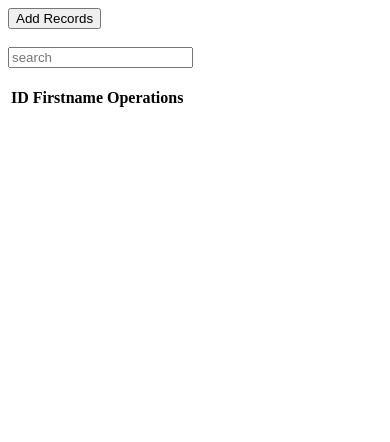
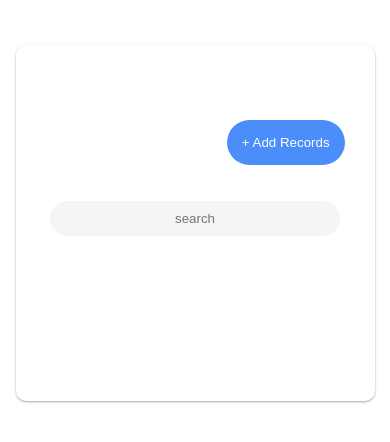
Before and after one commit to darwin1501/Basic-AJAX-CRUD-on-php, a PHP site: page /ajax/ in a window 390 px wide. Shown: the top 442 px of the page. Run offline with PHP 8.4, Linux system fonts and the light colour scheme; data that the repository does not hold is empty.

Commit message:
add some changes

```diff
--- /dev/null
+++ b/css/breakpoints.css
@@ -0,0 +1,134 @@
+
+
+
+@media screen and (min-width: 320px){
+  .add-container{
+    display: flex;
+    align-items: center;
+    justify-content: flex-end;
+  }
+  .card{
+    width: 80%;
+    padding: 8%;
+    margin: 10% auto;
+    display: flex;
+    align-items: center;
+    justify-content: center;
+  }
+  .content{
+    width: 100%;
+    margin: 15% auto;
+  }
+  .modal-content{
+    width: 60%; /* Could be more or less, depending on screen size */
+    height: 50%;
+  }
+  .search-container{
+    width: 100%;
+    display: flex;
+    align-items: center;
+    justify-content: center;
+  }
+  .search-txt{
+    width: 90%;
+    margin: auto;
+  }
+  table{
+    /* width: 100%; */
+    width: 300px;
+    margin: 5% 0;
+    font-size: 14px;
+  }
+  .table-container{
+    width: 100%;
+  }
+  td{
+    padding-left: 60px;
+  }
+   th, td {
+   text-align: center;
+   padding: 10px;
+ }
+}
+@media screen and (min-width: 400px){
+  .close{
+    margin-top: -10%;
+    margin-right: -8%;
+  }
+  .modal-content{
+    width: 202px;
+    height: 300px;
+  }
+}
+@media screen and (max-width: 1100px){
+    table{
+        width: 100%;
+    }
+    table, thead, tbody, th, td, tr {
+      display: block;
+    }
+    thead tr {
+      position: absolute;
+      top: -9999px;
+      left: -9999px;
+    }
+    td:before {
+      position: absolute;
+      left: 20%;
+      content: attr(data-th);
+      font-weight: bold;
+    }
+    td:first-of-type {
+      font-weight: bold;
+    }
+    .table-container{
+        width: 100%;
+    }
+    .pagination{
+      margin: 10% 0 10% 0;
+      display:flex;
+      flex-wrap: wrap;
+      justify-content: center;
+      align-items: center;
+    }
+}
+@media screen and (min-width: 1101px){
+  .card{
+    width: 90%;
+    padding: 2%;
+    margin: 5% auto;
+  }
+  .content{
+    margin: 0;
+  }
+  table{
+    width: 90%;
+    margin: 20px auto;
+    font-size: 16px;
+  }
+  .pagination li {
+     display:inline-block;
+     padding:5px;
+   }
+   .pagination{
+     /* position: relative; */
+     /* left: 450px; */
+     margin: 100px 50% 0 0;
+   }
+   li{
+     display: inline-block;
+   }
+   td{
+     padding-left: 0;
+   }
+    th, td {
+    text-align: center;
+    padding: 10px;
+  }
+}
+@media screen and (min-width: 1250px){
+  .card{
+    max-width: 1159px;
+    margin: 10% auto;
+  }
+}
--- a/css/style.css
+++ b/css/style.css
@@ -1,4 +1,62 @@
- /* The Modal (background) */
+/*global style*/
+.active{
+  background-color: rgb(67, 138, 230) !important;
+}
+.active > a{
+  color: white !important;
+}
+.add-btn{
+  padding: 15px;
+  border: none;
+  border-radius: 360px;
+  background-color: #4B8DF9;
+  color: white;
+  cursor: pointer;
+}
+.card{
+  box-shadow: 0 1px 3px rgba(0,0,0,0.12), 0 1px 2px rgba(0,0,0,0.24);
+  border-radius: 10px;
+}
+.container{
+  display: flex;
+  align-items: center;
+  justify-content: center;
+}
+.input{
+  background-color: rgb(246, 244, 244);
+  border: none;
+  border-top: solid rgb(211, 207, 207) 1px !important;
+  border-radius: 360px;
+  text-align: center;
+  padding: 5px;
+  width: 97%;
+  margin: auto;
+}
+.search-txt{
+  border-radius: 360px;
+  border: none;
+  background-color: rgb(246, 244, 244);
+  padding: 10px;
+  text-align: center;
+}
+.submit-btn, .update-btn{
+  padding: 15px;
+  border: none;
+  border-radius: 15px;
+  background-color: #4B8DF9;
+  color: white;
+  cursor: pointer;
+  width: 100%
+}
+.btn-container{
+  display: flex;
+  align-items: center;
+  justify-content: center;
+  margin-top: 5%;
+}
+
+
+/* The Modal (background) */
 .modal {
   display: none; /* Hidden by default */
   position: fixed; /* Stay in place */
@@ -13,21 +71,28 @@
 }
 
 /* Modal Content/Box */
+.main-content{
+  margin-top: 10%;
+  width: 100%;
+}
 .modal-content {
   background-color: #fefefe;
   margin: 10% auto; /* 15% from the top and centered */
-  padding: 20px;
+  padding: 30px;
   border: 1px solid #888;
-  width: 40%; /* Could be more or less, depending on screen size */
-  height: 50%;
+  border-radius: 10px;
 }
-
+li{
+  display: inline-block;
+}
 /* The Close Button */
 .close {
   color: #aaa;
   float: right;
   font-size: 28px;
   font-weight: bold;
+  margin-top: -15%;
+  margin-right: -10%;
 }
 
 .close:hover,
@@ -40,23 +105,35 @@
 .warning{
   border: solid red 1px;
 }
-
 /*Pagination*/
     .pagination li {
-     /* display:inline-block;*/
+     /* display:inline-block; */
       padding:5px;
     }
+    .pagination > li{
+      /* background-color: white !important; */
+      border: solid #888 1px;
+      border-radius: 5px;
+      padding: 8px;
+      margin: 5px 5px 0 5px;
+    }
     .pagination{
-      top: 280px;
-      left: 200px;
-      position: absolute;
+      background-color: white !important;
     }
-    li{
-      display: inline-block;
+    a{
+      text-decoration: none !important;
+      /* padding: 5px; */
     }
-    .pagination > li{
-      background-color: orange;
-      padding: 10px;
-      margin: 0 5px 0 5px;
-      text-decoration: none !important;
+    a.page{
+      padding: 20px 10px 20px 10px;
+      /* margin: 20px; */
     }
+    /* Table */
+  .table-container{
+      display: flex;
+      align-items: center;
+      justify-content: center;
+  }
+    tr:nth-child(odd) {
+      background-color: #edebeb;
+    }
--- a/index.php
+++ b/index.php
@@ -5,36 +5,62 @@
 	<meta charset="utf-8">
 	<meta name="viewport" content="width=device-width, initial-scale=1">
   <link rel="stylesheet" type="text/css" href="css/style.css">
+  <link rel="stylesheet" type="text/css" href="css/breakpoints.css">
 </head>
 <body>
-<button id="add-records" onclick="addRecords()">Add Records</button>
+<div class="container">
+  <div class="card">
+    <div class="content">
+        <div class="add-container">
+          <button id="add-records" class="add-btn" onclick="addRecords()">+ Add Records</button>
+        </div>
       <br>
       <br>
-<input type="text" name="search-names" placeholder="search" id="searchName" oninput="searchName()">
-<br>
-<br>
-<div id="table-container">
+      <div class="search-container">
+        <input type="text" name="search-names" placeholder="search" class="search-txt" id="searchName" oninput="searchName()">
+      </div>
+      <div id="table-container" class="table-container">
         <table id="data-list">
+          <thead>
             <tr>
               <th>ID</th>
               <th>Firstname</th>
-			<th>Operations</th>
+              <th>Middlename</th>
+              <th>Lastname</th>
+              <th>Email</th>
+              <th>Options</th>
             </tr>
+          </thead>
           <tbody id="result" class="list">
           </tbody>
           <tr class="pagination"></tr>
         </table>
       </div>
-
+    </div>
+  </div>
+</div>
 <!-- Edit Modal -->
 <div id="editModal" class="modal">
   <!-- Modal content -->
   <div class="modal-content">
   <span class="close" id="editClose">&times;</span>
-    <input type="text" class="input" name="firstname-edit" id="firstname-edit">
+    <div class="main-content">
+      <input type="text" class="input edit-txt" name="firstname-edit" id="firstname-edit" required>
       <br>
       <br>
-    <button id="update" onclick="update()">Update</button>
+      <input type="text" class="input edit-txt" name="middlename-edit" id="middlename-edit" required>
+      <br>
+      <br>
+      <input type="text" class="input edit-txt" name="lastname-edit" id="lastname-edit" required>
+      <br>
+      <br>
+      <input type="text" class="input edit-txt" name="email-edit" id="email-edit" required>
+      <br>
+      <br>
+      <div class="btn-container">
+        <button id="update" class="update-btn" onclick="update()">Update</button>
+      </div>
+    </div>
   </div>
 </div>
 
@@ -43,19 +69,23 @@
   <!-- Modal content -->
       <div class="modal-content">
         <span class="close" id="addClose">&times;</span>
-    <input type="text" class="input" placeholder="firstname" name="firstname" id="firstname">
+        <div class="main-content">
+            <input type="text" class="input add-txt" placeholder="firstname" name="firstname" id="firstname" required>
             <br>
             <br>
-    <input type="text" class="input" placeholder="middlename" name="middlename" id="middlename">
+            <input type="text" class="input add-txt" placeholder="middlename" name="middlename" id="middlename" required>
             <br>
             <br>
-    <input type="text" class="input" placeholder="lastname" name="lastname" id="lastname">
+            <input type="text" class="input add-txt" placeholder="lastname" name="lastname" id="lastname" required>
             <br>
             <br>
-    <input type="text" class="input" placeholder="email" name="email" id="email">
+            <input type="text" class="input add-txt" placeholder="email" name="email" id="email" required>
             <br>
             <br>
-    <button id="update" onclick="submit()">Submit</button>
+            <div class="btn-container">
+              <button id="update" class="submit-btn" onclick="submit()">Add</button>
+            </div>
+        </div>
       </div>
 </div>
 <script src="js/list.js"></script>
--- a/php/create.php
+++ b/php/create.php
@@ -18,6 +18,7 @@ include '../db/db.php';
 //OOP
 class Create{
 	public function createRecords(){
+		//database connection
 		$auth = new Auth();
 		$conn = $auth->checkAuth();
 
@@ -26,10 +27,11 @@ class Create{
 		$lastname = trim($_REQUEST["lastname"], '\n \t ""');
 		$email = trim($_REQUEST["email"], '\n \t ""');
 
-		$sql = "INSERT INTO students (id, firstname, middlename, lastname, email) VALUES (NULL, '$firstname', '$middlename', 'lastname', 'email')";
+		$sql = "INSERT INTO students (id, firstname, middlename, lastname, email) VALUES (NULL, '$firstname', '$middlename', '$lastname', '$email')";
 
 		if ($conn->query($sql) === TRUE) {
   		echo "New record created successfully";
+  		echo $email;
 		} else {
   		echo "Error: " . $sql . "<br>" . $conn->error;
 		}
--- a/php/delete.php
+++ b/php/delete.php
@@ -11,6 +11,7 @@ include '../db/db.php';
 
 class Delete{
 	public function deleteRecord(){
+		//database connection
 		$auth = new Auth();
 		$conn = $auth->checkAuth();
 
--- a/php/edit.php
+++ b/php/edit.php
@@ -28,8 +28,10 @@ include '../db/db.php';
 //OOP
 class Edit{
 	public function editRecords(){
+		//database connection
 		$auth = new Auth();
 		$conn = $auth->checkAuth();
+
 		$id = $_REQUEST["id"];
 		$resultArray = [];
 
@@ -41,6 +43,9 @@ class Edit{
 			//push objects with key into array
 			$resultArray['id'] = $row['id'];
 			$resultArray['firstname'] = $row['firstname'];
+			$resultArray['middlename'] = $row['middlename'];
+			$resultArray['lastname'] = $row['lastname'];
+			$resultArray['email'] = $row['email'];
 			}
 		}else{
 			// echo "no results";
--- a/php/read.php
+++ b/php/read.php
@@ -23,26 +23,44 @@ class Read{
 		?>
 		<?php?>
 		<tr>
-			<td>
+			<td data-th="ID">
 				<?php
 					echo $row['id'];
 				?>
 			</td>
-			<td>
+			<td data-th="Firstname">
 				<?php
 					echo $row['firstname'];
 				?>
 			</td>
-			<td>
+			<td data-th="Middlename">
+				<?php
+					echo $row['middlename'];
+				?>
+			</td>
+			<td data-th="Lastname">
+				<?php
+					echo $row['lastname'];
+				?>
+			</td>
+			<td data-th="Email">
+				<?php
+					echo $row['email'];
+				?>
+			</td>
+			<td data-th="Options">
 				<button class="btn-edit" onclick="edit()" value = <?php echo $row['id'];?>>
 				edit
 				</button>
-			</td>
-			<td>
 				<button class="btn-delete" onclick="deleteData()" value = <?php echo $row['id'];?>>
 				delete
 				</button>
 			</td>
+			<!-- <td>
+				<button class="btn-delete" onclick="deleteData()" value = <?php echo $row['id'];?>>
+				delete
+				</button>
+			</td> -->
 		</tr>
 		<?php
 		  }
```
Also changed, not shown: js/index.js (+43 -24 lines), php/search.php (+20 -5 lines), php/update.php (+7 -2 lines). Lines whose indentation alone changed are shown as unchanged.
